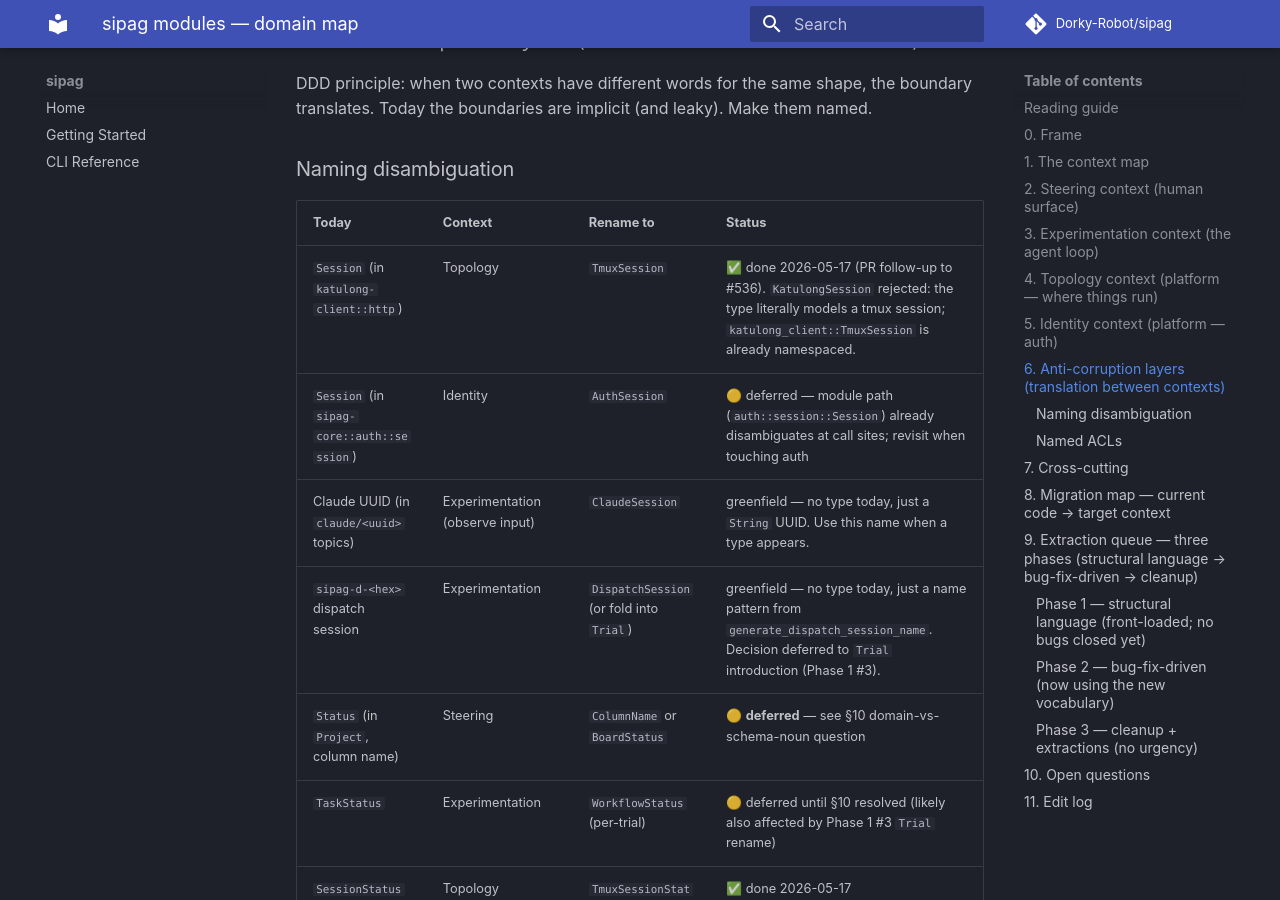
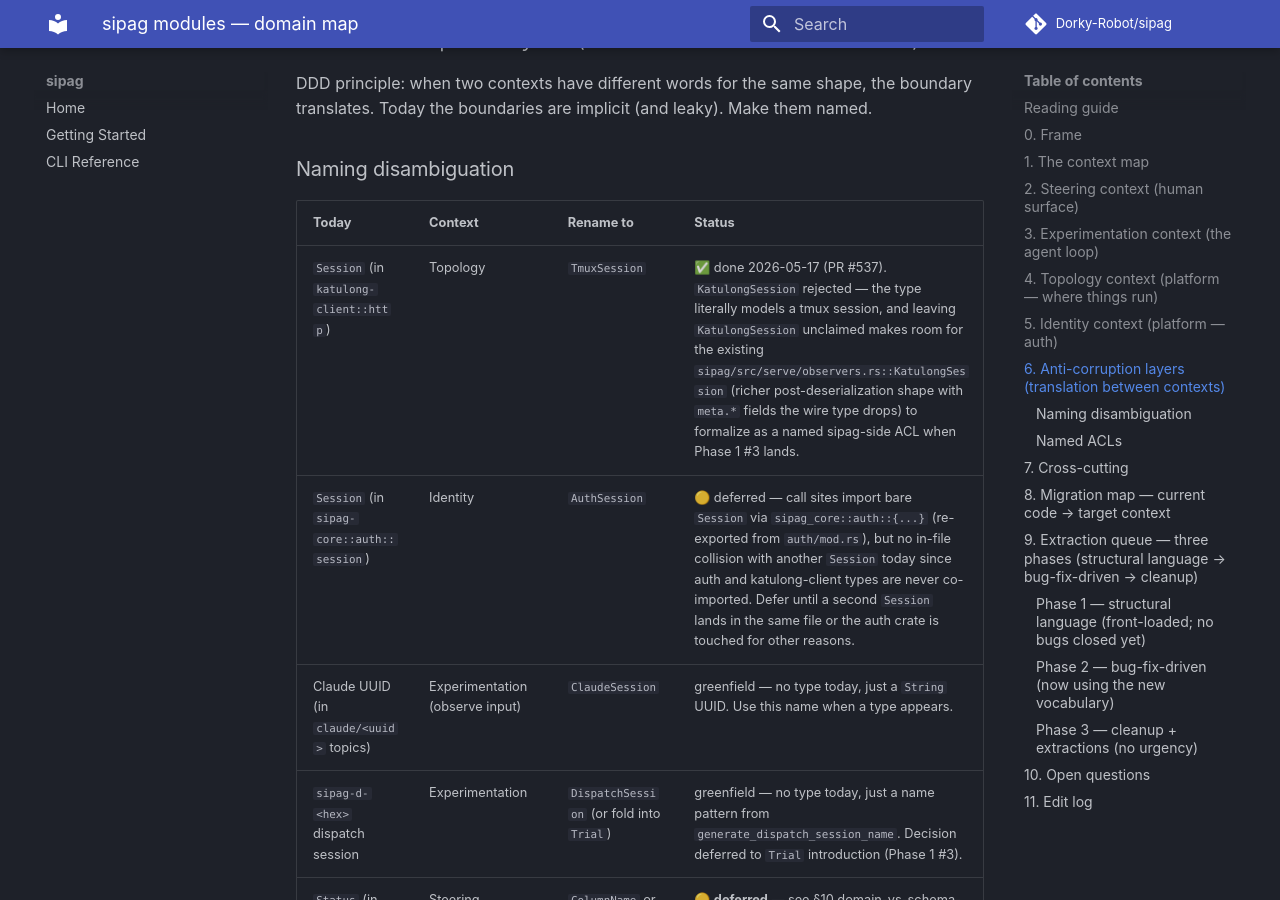
Before and after one commit to Dorky-Robot/sipag, an MkDocs documentation site: the page built from docs/modules.md, in a window 1280 px wide and 900 px high, scrolled down 7530 px. Built offline with MkDocs 1.6.1 and Material for MkDocs 9.7.7, drawn with Linux system fonts in a browser that asks for light colours; comment, search, counter and statistics services are not loaded; some of the changed text lies outside the part shown.

Commit message:
fix(round 1): correct auth-Session deferral rationale + annotate observers.rs::KatulongSession as informal ACL
Round-1 review caught two LOW findings:

1. docs/modules.md auth::Session deferral rationale was factually wrong
   — claimed call sites use the module-qualified path
   sipag_core::auth::session::Session, but actual usage is bare
   Session imported via sipag_core::auth::{...} (re-exported from
   auth/mod.rs). Reframed: deferral still defensible (no in-file
   collision with another Session today since auth and katulong-client
   types are never co-imported), just for the right reason.

2. sipag/src/serve/observers.rs::KatulongSession (private struct, richer
   post-deserialization shape with meta.* fields) now sits alongside
   the renamed katulong_client::TmuxSession. Not a Rust-level
   collision but worth an explicit doc-comment so reviewers don't
   read it as accidental duplication. Annotated as the informal
   sipag-side ACL between the wire shape and the observation domain;
   flagged as a candidate for a named ACL when Phase 1 #3 introduces
   the Outcome type. Also added the cross-reference to docs/modules.md
   §6 row.

Validation: make dev passes.

```diff
--- a/docs/modules.md
+++ b/docs/modules.md
@@ -199,8 +199,8 @@ DDD principle: when two contexts have different words for the same shape, the bo
 
 | Today | Context | Rename to | Status |
 |---|---|---|---|
-| `Session` (in `katulong-client::http`) | Topology | `TmuxSession` | ✅ done 2026-05-17 (PR follow-up to #536). `KatulongSession` rejected: the type literally models a tmux session; `katulong_client::TmuxSession` is already namespaced. |
-| `Session` (in `sipag-core::auth::session`) | Identity | `AuthSession` | 🟡 deferred — module path (`auth::session::Session`) already disambiguates at call sites; revisit when touching auth |
+| `Session` (in `katulong-client::http`) | Topology | `TmuxSession` | ✅ done 2026-05-17 (PR #537). `KatulongSession` rejected — the type literally models a tmux session, and leaving `KatulongSession` unclaimed makes room for the existing `sipag/src/serve/observers.rs::KatulongSession` (richer post-deserialization shape with `meta.*` fields the wire type drops) to formalize as a named sipag-side ACL when Phase 1 #3 lands. |
+| `Session` (in `sipag-core::auth::session`) | Identity | `AuthSession` | 🟡 deferred — call sites import bare `Session` via `sipag_core::auth::{...}` (re-exported from `auth/mod.rs`), but no in-file collision with another `Session` today since auth and katulong-client types are never co-imported. Defer until a second `Session` lands in the same file or the auth crate is touched for other reasons. |
 | Claude UUID (in `claude/<uuid>` topics) | Experimentation (observe input) | `ClaudeSession` | greenfield — no type today, just a `String` UUID. Use this name when a type appears. |
 | `sipag-d-<hex>` dispatch session | Experimentation | `DispatchSession` (or fold into `Trial`) | greenfield — no type today, just a name pattern from `generate_dispatch_session_name`. Decision deferred to `Trial` introduction (Phase 1 #3). |
 | `Status` (in `Project`, column name) | Steering | `ColumnName` or `BoardStatus` | 🟡 **deferred** — see §10 domain-vs-schema-noun question |
@@ -316,4 +316,5 @@ The trade-off: Phase 1 PRs don't close open bugs. They earn their keep by making
 - 2026-05-17 — re-sequenced §9 into three phases (structural language first, then bug-fix-driven, then cleanup). Rationale: every PR that ships in the old vocabulary entrenches it. Front-loading language work means subsequent PRs migrate the codebase organically.
 - 2026-05-17 — review-fix round on PR #536 — fixed URL typo (keglong → katulong), normalized memory name to `feedback-deprecate-with-rationale`, corrected LOC counts (feature/refine/auth), enumerated `serve/workers/` files, added `serve/categorize.rs` row, added Claude-subprocess breadcrumb to §4, closed pubsub open question with grep finding, opened topology-split and domain-vs-schema-noun questions in §10, acknowledged phase-ordering trade-off in §9 (interleaving permissible after #1 + #2 land), explicit TUI-as-third-dedup-site note.
 - 2026-05-17 — review-fix round 2 on PR #536 — reverted the **factually wrong** pubsub resolution (sipag's broker has 16+ internal publish sites — it's load-bearing, NOT a deprecation candidate); reframed §10 + §9 #16 around the correct architectural question (in-process broker vs routing into katulong's broker). LOC drift round-2 (feature.rs 837→847, refine.rs 1364→1367 — the round-1 banner additions pushed them up again). Normalized the two memory references that still used the unprefixed form (`[[memory: deprecate-with-rationale]]` in the §0 legend and `[[fix-at-right-layer]]` in pubsub paragraphs).
-- 2026-05-17 — Phase 1 #2 (partial): renamed `katulong_client::Session` → `TmuxSession` and `katulong_client::SessionStatus` → `TmuxSessionStatus` (plus the one external consumer in `sipag/src/serve/katulong_proxy.rs`). `KatulongSession` rejected in favor of `TmuxSession` — the type literally models a tmux session and `katulong_client::` already namespaces it. Deferred: auth's `Session` (module path disambiguates), all `Status` renames (waiting on §10 domain-vs-schema-noun), `ClaudeSession` / `DispatchSession` (greenfield names for types not yet introduced). §6 table updated with per-row status; §9 #2 noted as partially landed.
+- 2026-05-17 — Phase 1 #2 (partial): renamed `katulong_client::Session` → `TmuxSession` and `katulong_client::SessionStatus` → `TmuxSessionStatus` (plus the one external consumer in `sipag/src/serve/katulong_proxy.rs`). `KatulongSession` rejected in favor of `TmuxSession` — the type literally models a tmux session and `katulong_client::` already namespaces it. Deferred: auth's `Session` (no in-file collision today; revisit on touch), all `Status` renames (waiting on §10 domain-vs-schema-noun), `ClaudeSession` / `DispatchSession` (greenfield names for types not yet introduced). §6 table updated with per-row status; §9 #2 noted as partially landed.
+- 2026-05-17 — review-fix round 1 on PR #537 — corrected the deferral rationale for auth's `Session` rename (call sites import bare `Session` via re-export, NOT the module-path-qualified form the prior wording claimed); annotated `sipag/src/serve/observers.rs::KatulongSession` as the informal sipag-side ACL distinct from the new `katulong_client::TmuxSession`, with a candidate-for-naming reference to Phase 1 #3 (`Outcome`).
```
Also changed, not shown: 1 other file.
